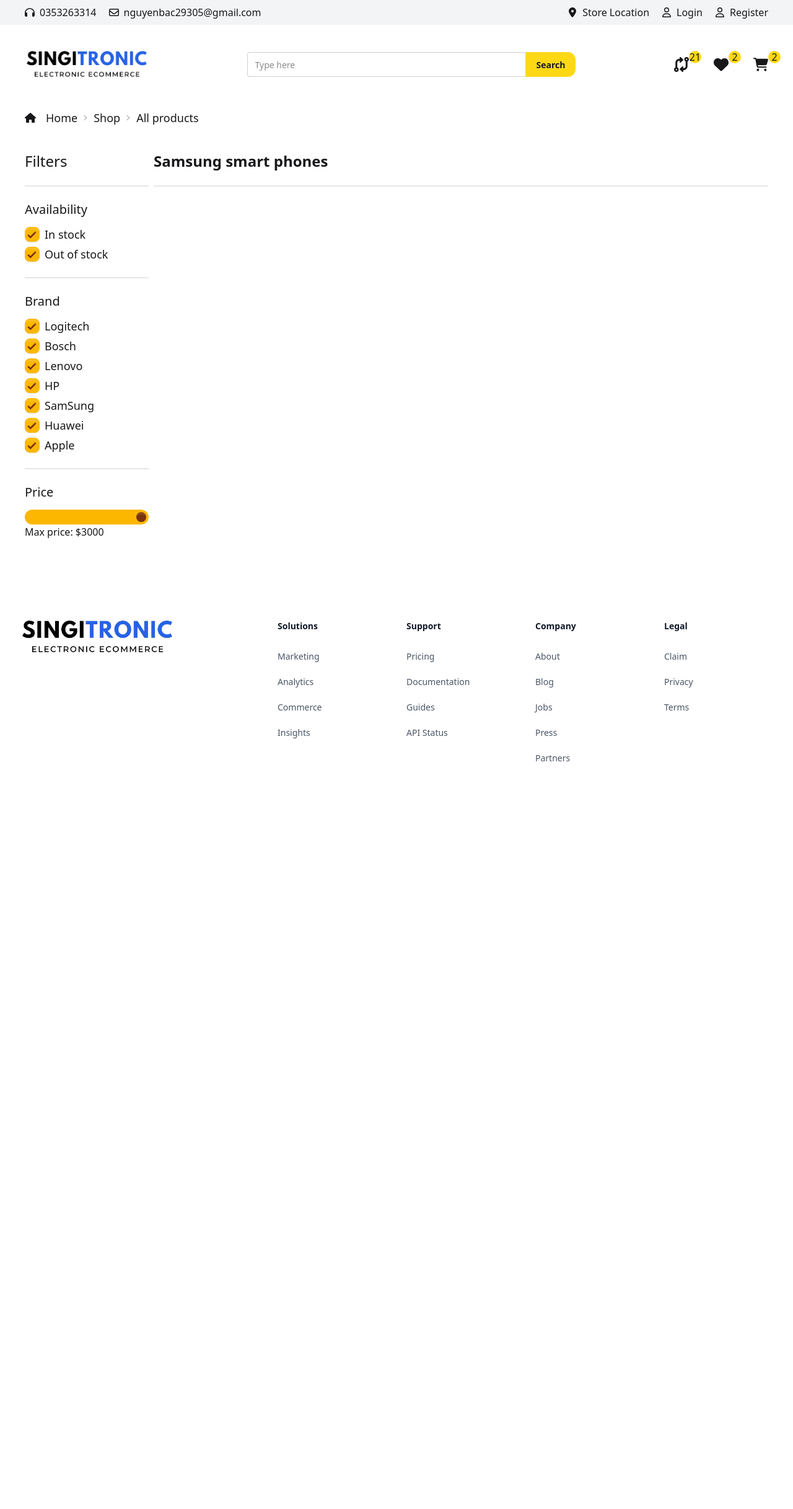
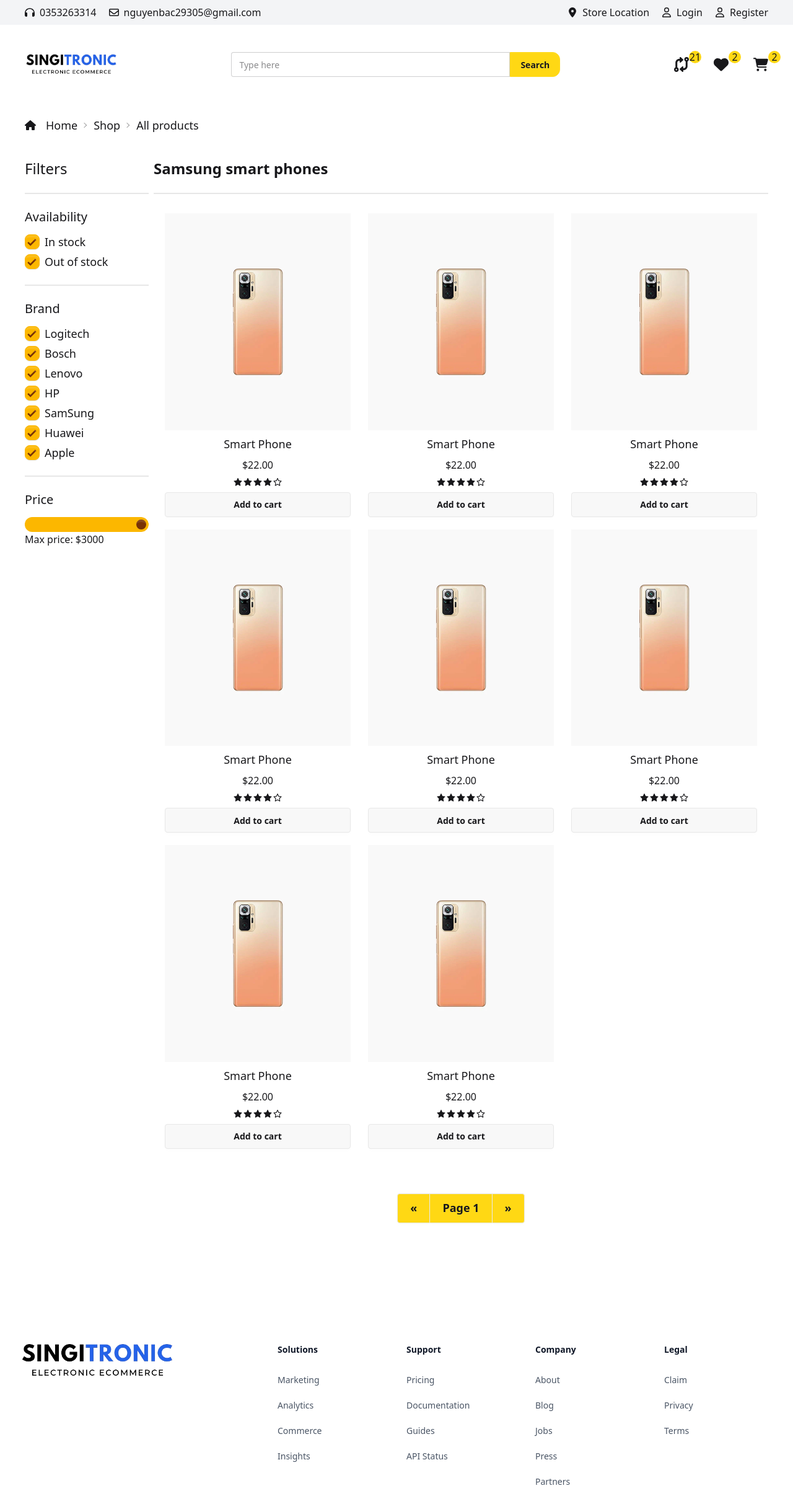
Before and after one commit to nguyenbac032905/Electronic, a Next.js app: page /shop in a window 1280 px wide. Shown: the top 2434 px of the page at 62% size. Before the commit the page ends 1363 px from the top, so only its background shows below. Built offline with nearby package versions, Linux system fonts and the light colour scheme.

Commit message:
finished shop page

```diff
--- a/app/shop/page.tsx
+++ b/app/shop/page.tsx
@@ -1,14 +1,16 @@
-import { BreadCrumb, Filters } from "@/components";
+import { BreadCrumb, Filters, Pagination, Products } from "@/components";
 
 const ShopPage = () => {
     return (
-        <div className="w-full mx-auto px-10">
+        <div className="w-full mx-auto px-10 max-sm:px-5">
             <BreadCrumb />
-            <div className="grid grid-cols-[200px_1fr] gap-x-2">
+            <div className="grid grid-cols-[200px_1fr] gap-x-2 max-md:grid-cols-1 max-md:gap-y-5">
                 <Filters />
                 <div>
-                    <h2 className="text-2xl font-bold">Samsung smart phones</h2>
+                    <h2 className="text-2xl font-bold max-sm:text-xl max-[400px]:text-lg">Samsung smart phones</h2>
                     <div className="divider"></div>
+                    <Products />
+                    <Pagination />
                 </div>
             </div>
         </div>
--- a/components/BreadCrumb.tsx
+++ b/components/BreadCrumb.tsx
@@ -3,7 +3,7 @@
 
 const BreadCrumb = () => {
     return (
-        <div className="text-lg breadcrumbs pb-10">
+        <div className="text-lg breadcrumbs pb-10 py-5 max-sm:test-base">
             <ul>
                 <li>
                     <Link href="/"><FaHouse className="mr-2"/> Home</Link>
--- a/components/Header.tsx
+++ b/components/Header.tsx
@@ -2,6 +2,7 @@
 import HeaderTop from "./HeaderTop";
 import SearchInput from "./SearchInput";
 import { FaCartShopping, FaCodeCompare, FaHeart } from "react-icons/fa6";
+import Link from "next/link";
 
 const Header = () => {
     return (
@@ -9,7 +10,7 @@
             <HeaderTop />
             <div className="h-32 flex items-center justify-between px-16 max-[1320px]:px-10
                 max-md:px-6 max-lg:flex-col max-lg:gap-y-7 max-lg:justify-center  max-lg:h-52 max-w-screen-2xl mx-auto">
-                <Image src="/logo v1.png" alt="singitronic logo" width={200} height={200} />
+                <Link href={"/"}><Image src="/logo v1.png" alt="singitronic logo" width={200} height={200} /></Link>
                 <SearchInput />
                 <div className="flex gap-x-10">
                     <div className="relative">
--- /dev/null
+++ b/components/Pagination.tsx
@@ -0,0 +1,12 @@
+const Pagination = () => {
+    return(
+        <>
+            <div className="join flex justify-center py-16">
+                <button className="join-item btn btn-lg bg-custom-yellow hover:bg-black hover:text-custom-yellow">«</button>
+                <button className="join-item btn btn-lg bg-custom-yellow hover:bg-black hover:text-custom-yellow">Page 1</button>
+                <button className="join-item btn btn-lg bg-custom-yellow hover:bg-black hover:text-custom-yellow">»</button>
+            </div>
+        </>
+    )
+}
+export default Pagination;
--- /dev/null
+++ b/components/Products.tsx
@@ -0,0 +1,16 @@
+import {ProductItem} from "@/components";
+const Products = () => {
+    return(
+        <div className="p-2 grid grid-cols-4 justify-items-center gap-x-2 gap-y-5 max-[1300px]:grid-cols-3 max-lg:grid-cols-2 max-[500px]:grid-cols-1">
+            <ProductItem />
+            <ProductItem />
+            <ProductItem />
+            <ProductItem />
+            <ProductItem />
+            <ProductItem />
+            <ProductItem />
+            <ProductItem />
+        </div>
+    )
+}
+export default Products
--- a/components/index.ts
+++ b/components/index.ts
@@ -13,3 +13,5 @@
 export {default as Checkbox} from "./Checkbox";
 export {default as Range} from "./Range";
 export {default as RangeWithLabels} from "./RangeWithLabels";
+export {default as Products} from "./Products";
+export {default as Pagination} from "./Pagination";
```
